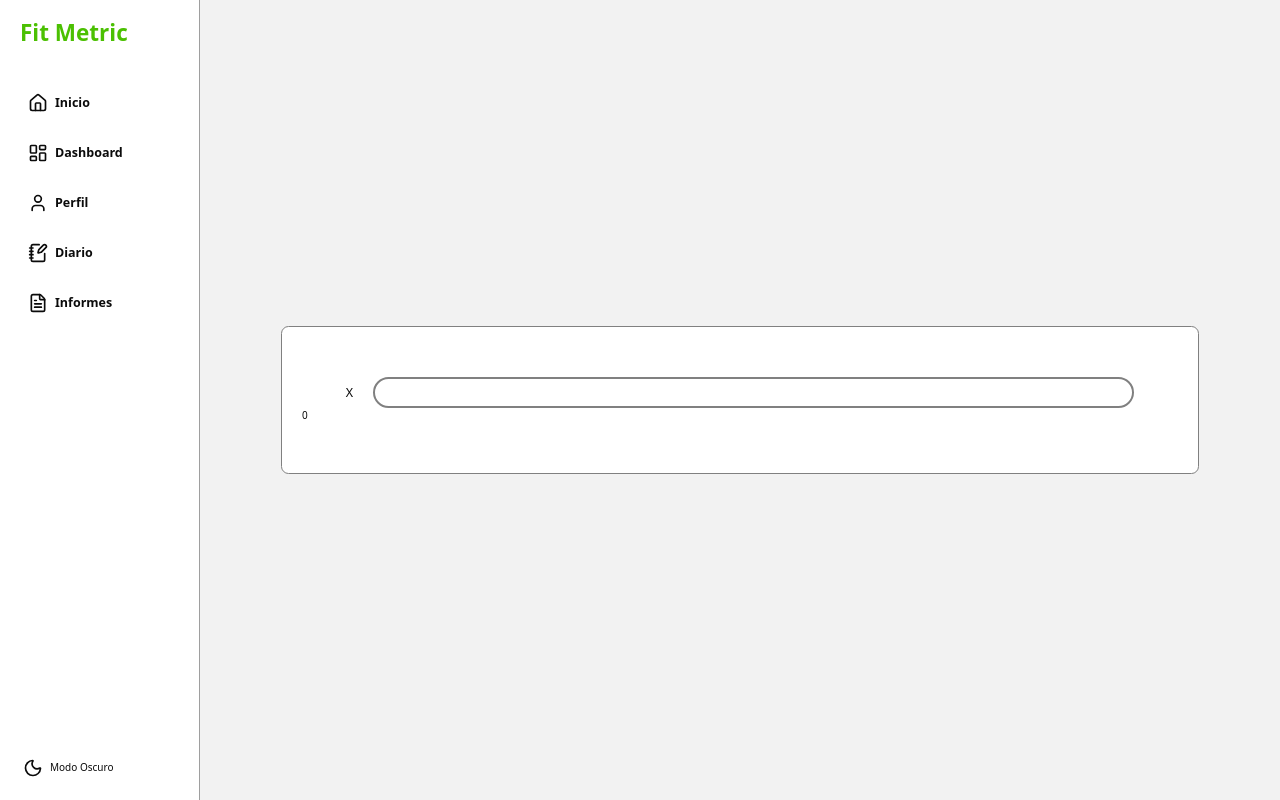
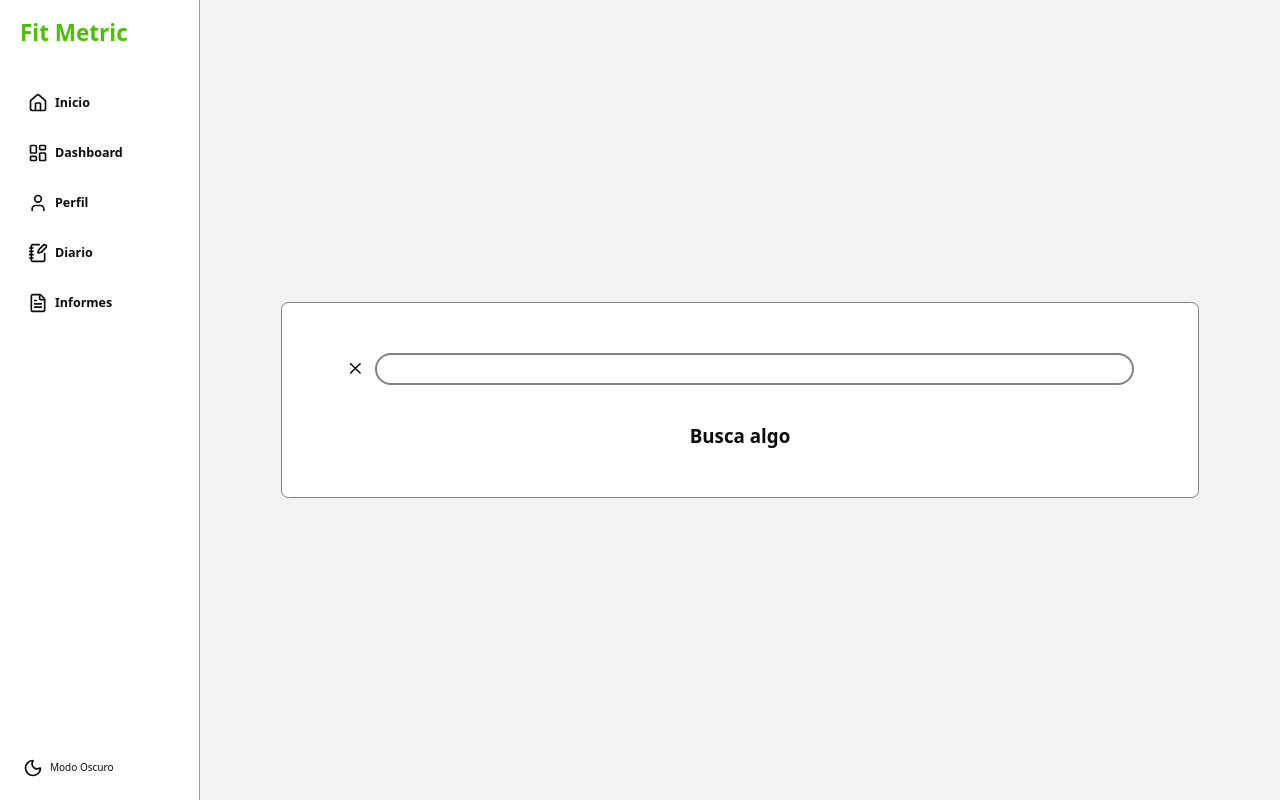
Before and after one commit to Jota-ato/Fit-metric-nextjs, a Next.js app: page /app/diary/1/search in a window 1280 px wide. Built offline with nearby package versions, Linux system fonts and the light colour scheme; what @midudev/tailwind-animations would draw is missing.

Commit message:
feat: add spinner while loading -Space-y in the FoodContainer component. -Create FoodContainer for foods results.

```diff
--- a/app/app/diary/[mealTime]/search/page.tsx
+++ b/app/app/diary/[mealTime]/search/page.tsx
@@ -1,24 +1,37 @@
 'use client'
+import FoodsContainer from "@/src/components/app/diary/search/FoodsContainer"
 import SearchBar from "@/src/components/app/diary/search/SearchBar"
+import Spinner from "@/src/components/ui/Spinner"
 import { food } from "@/src/types/fatSecret"
 import { useState } from "react"
 
 export default function Search() {
 
     const [foods, setFoods] = useState<food[]>([])
+    const [isLoading, setIsLoading] = useState(false)
+    const [isQueryEmpty, setIsQueryEmpty] = useState(true)
 
     return (
         <section className="container bg-surface p-8 rounded-xl border border-border">
             <SearchBar
                 setFoods={setFoods}
+                setIsLoading={setIsLoading}
+                setIsQueryEmpty={setIsQueryEmpty}
             />
-            {foods.length && (
-                foods.map((f) => (
-                    <div key={f.food_id}>
-                        {f.food_name}
-                    </div>
-                )
-            ))}
+            {isLoading ? (
+                <div className="flex items-center justify-center mt-12">
+                    <Spinner />
+                </div>
+            ) : foods.length ?
+                <FoodsContainer
+                foods={foods}
+                />
+                : isQueryEmpty ?
+                    <p className="text-center text-3xl font-bold mt-16">
+                        Busca algo
+                    </p>
+                : <p className="text-center text-3xl font-bold mt-16">No hay resultados</p>
+            }
         </section>
     )
 }
--- a/app/globals.css
+++ b/app/globals.css
@@ -74,7 +74,7 @@ body {
 .loader {
     width: 48px;
     height: 48px;
-    border: 5px solid #FFF;
+    border: 5px solid var(--text-main);
     border-bottom-color: transparent;
     border-radius: 50%;
     display: inline-block;
--- /dev/null
+++ b/src/components/app/diary/search/FoodsContainer.tsx
@@ -0,0 +1,17 @@
+import { food } from "@/src/types/fatSecret"
+
+interface FoodsContainerProps {
+    foods: food[]
+}
+
+export default function FoodsContainer({ foods }: FoodsContainerProps) {
+    return (
+        <div className="mt-16 w-[80%] mx-auto space-y-6">
+            {foods.map(f => (
+                <div key={f.food_id}>
+                    {f.food_description}
+                </div>
+            ))}
+        </div>
+    )
+}
--- a/src/components/app/diary/search/SearchBar.tsx
+++ b/src/components/app/diary/search/SearchBar.tsx
@@ -1,36 +1,58 @@
-import { useState, useEffect, ChangeEvent, Dispatch, SetStateAction } from "react"
+import { useState, useEffect, useCallback, ChangeEvent, Dispatch, SetStateAction } from "react"
 import { searchFood } from "@/src/actions/foodActions"
 import useDebounce from "@/src/hooks/useDebounce"
 import { food } from "@/src/types/fatSecret"
+import { LuX } from "react-icons/lu"
+import { useRouter } from "next/navigation"
 
 interface SearchBarProps {
     setFoods: Dispatch<SetStateAction<food[]>>
+    setIsLoading: Dispatch<SetStateAction<boolean>>
+    setIsQueryEmpty: Dispatch<SetStateAction<boolean>>
 }
 
-export default function SearchBar({setFoods}: SearchBarProps) {
-        const [query, setQuery] = useState("")
+export default function SearchBar({setFoods, setIsLoading, setIsQueryEmpty}: SearchBarProps) {
+    const [query, setQuery] = useState("")
     const debouncedQuery = useDebounce(query, 1000)
+    const router = useRouter()
 
     const handleChange = (e: ChangeEvent<HTMLInputElement>) => {
+        setIsLoading(true)
+        setIsQueryEmpty(false)
         setQuery(e.target.value)
     }
+    const handleReturn = () => {
+        router.back()
+    }
 
-    const search = async (query: string) => {
+    const search = useCallback(async (query: string) => {
         const response = await searchFood(query)
+        setIsLoading(false)
         setFoods(response?.foods.food || [])
-    }
+    }, [setFoods, setIsLoading])
 
     useEffect(() => {
         if (debouncedQuery) {
             search(debouncedQuery)
         }
-    }, [debouncedQuery])
+    }, [debouncedQuery, search])
+
+    useEffect(() => {
+        if (!query) {
+            setIsQueryEmpty(true)
+            setIsLoading(false)
+            setFoods([])
+        }
+    }, [query])
 
     return (
         <header>
             <form>
-                <fieldset className="flex items-center justify-between gap-8 w-[90%] mx-auto">
-                    <label className="text-xl">X</label>
+                <fieldset className="flex items-center justify-between gap-4 w-[90%] mx-auto">
+                    <label
+                        className="text-3xl font-bold cursor-pointer"
+                        onClick={handleReturn}
+                    ><LuX/></label>
                     <input
                         style={{ flex: 1 }}
                         className="text-xl border-2 border-border rounded-full py-2 px-4 focus:outline-0"
```
